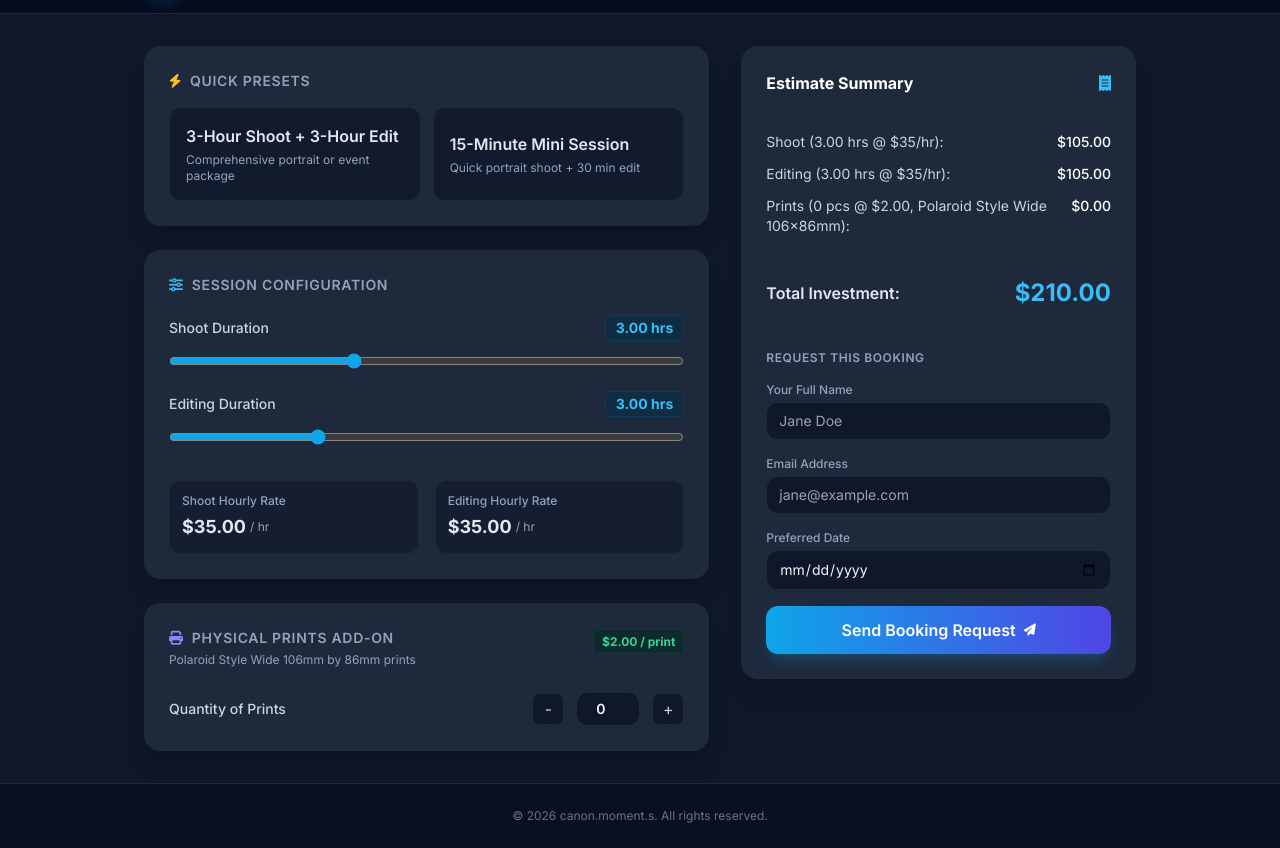
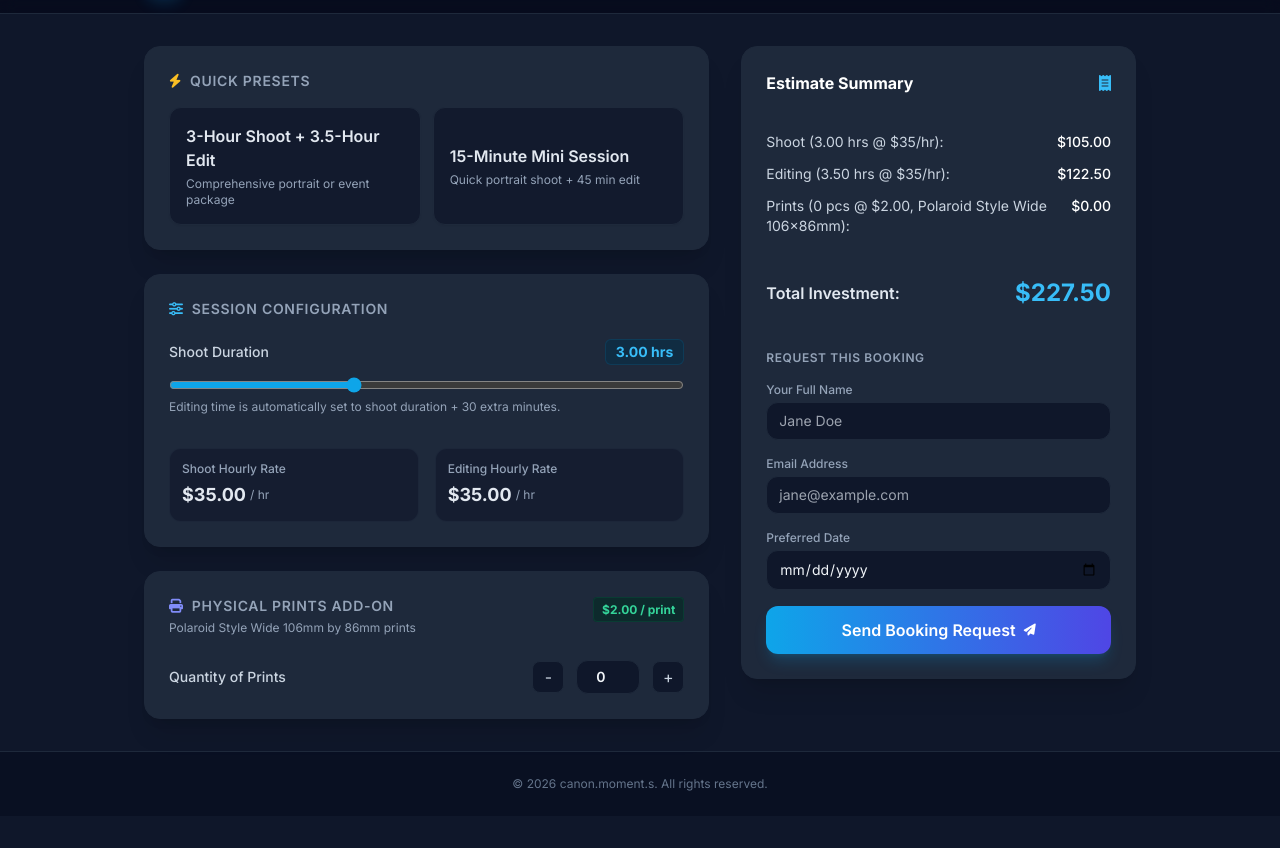
Before and after one commit to canonmomentsphotography/Pricing, a plain HTML site: page index.html in a window 1280 px wide. Shown: the part 63-911 px from the top of the page. After the commit the page ends 879 px from the top, so only its background shows below. Drawn offline with nearby package versions, Linux system fonts and the light colour scheme.

Commit message:
Update index.html

```diff
--- a/index.html
+++ b/index.html
@@ -71,12 +71,12 @@
                 </h2>
                 <div class="grid grid-cols-1 sm:grid-cols-2 gap-3">
                     <button type="button" onclick="applyPreset('standard3hr')" class="group text-left p-4 rounded-xl bg-slate-900/80 hover:bg-slate-800 border border-slate-800 hover:border-sky-500/50 transition-all shadow-sm cursor-pointer">
-                        <div class="font-semibold text-slate-200 group-hover:text-sky-400 transition-colors">3-Hour Shoot + 3-Hour Edit</div>
+                        <div class="font-semibold text-slate-200 group-hover:text-sky-400 transition-colors">3-Hour Shoot + 3.5-Hour Edit</div>
                         <div class="text-xs text-slate-400 mt-1">Comprehensive portrait or event package</div>
                     </button>
                     <button type="button" onclick="applyPreset('mini15min')" class="group text-left p-4 rounded-xl bg-slate-900/80 hover:bg-slate-800 border border-slate-800 hover:border-sky-500/50 transition-all shadow-sm cursor-pointer">
                         <div class="font-semibold text-slate-200 group-hover:text-sky-400 transition-colors">15-Minute Mini Session</div>
-                        <div class="text-xs text-slate-400 mt-1">Quick portrait shoot + 30 min edit</div>
+                        <div class="text-xs text-slate-400 mt-1">Quick portrait shoot + 45 min edit</div>
                     </button>
                 </div>
             </div>
@@ -94,15 +94,7 @@
                         <span id="shootHoursVal" class="text-sm font-bold text-sky-400 bg-sky-950/60 px-2.5 py-0.5 rounded-md border border-sky-900/50">3.0 hrs</span>
                     </div>
                     <input type="range" id="shootHours" min="0.25" max="8" step="0.25" value="3" oninput="calculateTotal()" class="w-full accent-sky-500 bg-slate-900 h-2 rounded-lg cursor-pointer">
-                </div>
-
-                <!-- Editing Duration -->
-                <div>
-                    <div class="flex justify-between items-center mb-1.5">
-                        <label for="editHours" class="text-sm font-medium text-slate-300">Editing Duration</label>
-                        <span id="editHoursVal" class="text-sm font-bold text-sky-400 bg-sky-950/60 px-2.5 py-0.5 rounded-md border border-sky-900/50">3.0 hrs</span>
-                    </div>
-                    <input type="range" id="editHours" min="0.25" max="10" step="0.25" value="3" oninput="calculateTotal()" class="w-full accent-sky-500 bg-slate-900 h-2 rounded-lg cursor-pointer">
+                    <p class="text-xs text-slate-400 mt-1">Editing time is automatically set to shoot duration + 30 extra minutes.</p>
                 </div>
 
                 <!-- Fixed Hourly Rates (Non-editable display) -->
@@ -166,8 +158,8 @@
                         <span id="summaryShootCost" class="font-medium text-white">$105.00</span>
                     </div>
                     <div class="flex justify-between text-slate-300">
-                        <span id="summaryEditLabel">Editing (3.0 hrs @ $35/hr):</span>
-                        <span id="summaryEditCost" class="font-medium text-white">$105.00</span>
+                        <span id="summaryEditLabel">Editing (3.5 hrs @ $35/hr):</span>
+                        <span id="summaryEditCost" class="font-medium text-white">$122.50</span>
                     </div>
                     <div class="flex justify-between text-slate-300">
                         <span id="summaryPrintsLabel">Prints (0 pcs @ $2.00):</span>
@@ -177,7 +169,7 @@
 
                 <div class="pt-4 border-t border-slate-800 flex justify-between items-center">
                     <span class="font-semibold text-slate-200">Total Investment:</span>
-                    <span id="grandTotal" class="text-2xl font-black text-sky-400">$210.00</span>
+                    <span id="grandTotal" class="text-2xl font-black text-sky-400">$227.50</span>
                 </div>
 
                 <!-- Booking Request Form -->
@@ -247,11 +239,11 @@
 
         function calculateTotal() {
             const shootHours = parseFloat(document.getElementById('shootHours').value) || 0;
-            const editHours = parseFloat(document.getElementById('editHours').value) || 0;
+            // Automatically set editing duration to shoot duration + 0.5 hours (30 minutes)
+            const editHours = shootHours + 0.5;
             const printQty = parseInt(document.getElementById('printQty').value) || 0;
 
             document.getElementById('shootHoursVal').innerText = formatDuration(shootHours);
-            document.getElementById('editHoursVal').innerText = formatDuration(editHours);
 
             const shootCost = shootHours * HOURLY_RATE;
             const editCost = editHours * HOURLY_RATE;
@@ -273,10 +265,8 @@
         function applyPreset(type) {
             if (type === 'standard3hr') {
                 document.getElementById('shootHours').value = 3.0;
-                document.getElementById('editHours').value = 3.0;
             } else if (type === 'mini15min') {
                 document.getElementById('shootHours').value = 0.25;
-                document.getElementById('editHours').value = 0.5;
             }
             calculateTotal();
         }
@@ -300,12 +290,15 @@
                 return;
             }
 
+            const shootHoursVal = parseFloat(document.getElementById('shootHours').value) || 0;
+            const editHoursVal = shootHoursVal + 0.5;
+
             const templateParams = {
                 client_name: name,
                 client_email: email,
                 session_date: date,
                 shoot_hours: document.getElementById('shootHoursVal').innerText,
-                edit_hours: document.getElementById('editHoursVal').innerText,
+                edit_hours: formatDuration(editHoursVal),
                 print_qty: document.getElementById('printQty').value,
                 grand_total: total
             };
```
